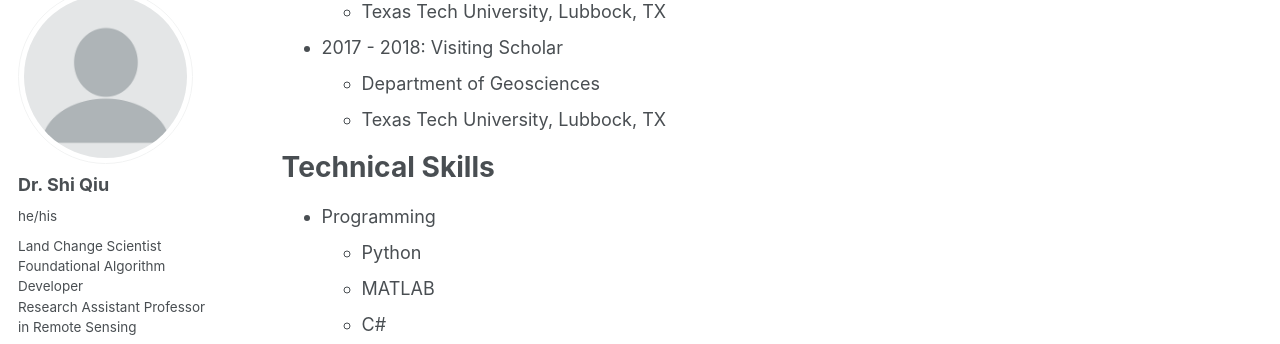
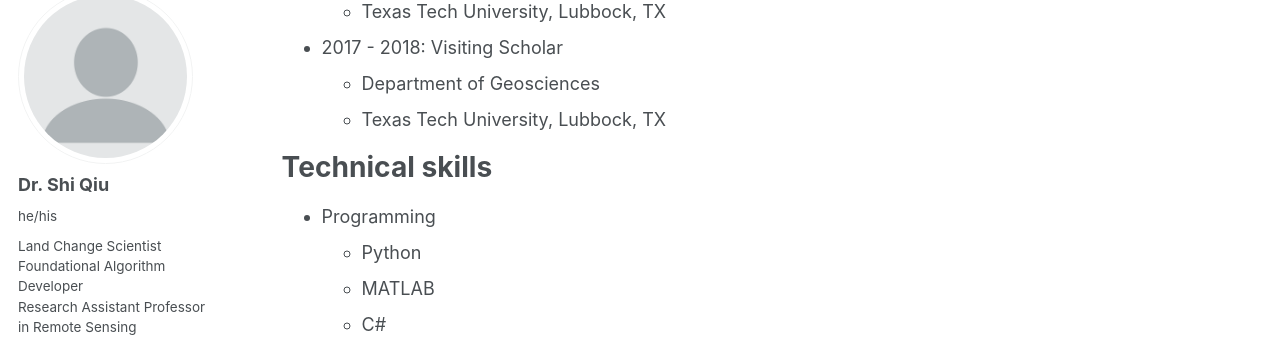
Before and after one commit to shi-eo/shi-eo.github.io, a Jekyll site: the page built from _pages/cv.md, in a window 1280 px wide and 900 px high, scrolled down 560 px. Shown: the part 110-454 px from the top of the window. Built offline with Jekyll 4.4.1, drawn with Linux system fonts in a browser that asks for light colours; some web fonts are replaced; a script that is not in the unit is left out.

Commit message:
Update cv.md

```diff
--- a/_pages/cv.md
+++ b/_pages/cv.md
@@ -32,7 +32,7 @@ Work experience
   * Department of Geosciences
   * Texas Tech University, Lubbock, TX
 
-Technical Skills
+Technical skills
 ======
 * Programming
   * Python
```
